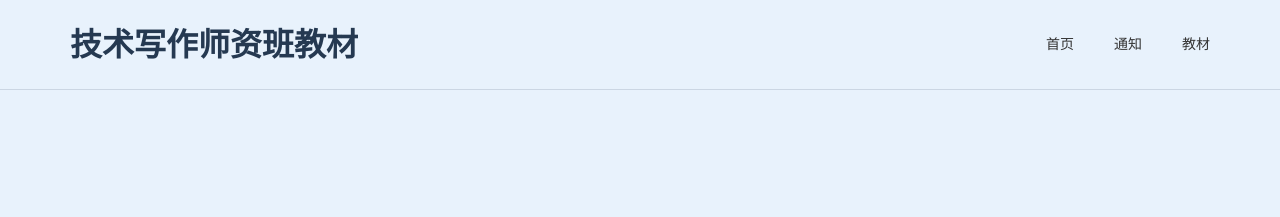
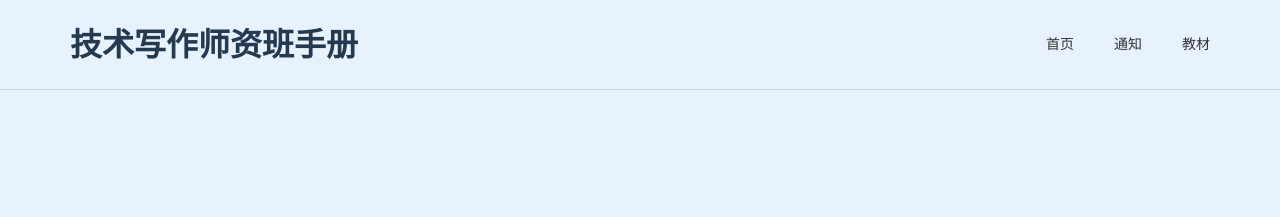
Before and after one commit to galty687/tc-training, a Jekyll site: the page built from doks-theme/_posts/2018-05-30-notice.md, in a window 1280 px wide. Shown: the top 217 px of the page. Built offline with Jekyll 4.4.1, drawn with Linux system fonts in a browser that asks for light colours; some web fonts are replaced.

```diff
--- a/_config.yml
+++ b/_config.yml
@@ -4,15 +4,17 @@ doks:
     color_theme: # Available themes: blue (default), green, purple, red and yellow
     header:
         logo:
-            text: 技术写作师资班教材
+            text: 技术写作师资班手册
             image:
         nav:
             - item_name: 首页
               item_url: 'www.tc-edu.org'
+              external_url: true
             - item_name: 通知
               item_url: '#'
             - item_name: 教材
               item_url: 'tw.gaozhijun.me'
+              external_url: true
     footer:
         content:
             logo:
```
